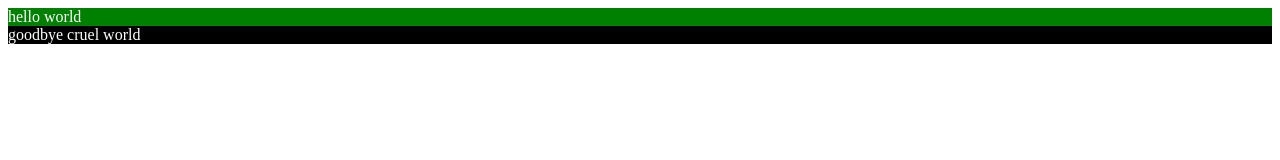
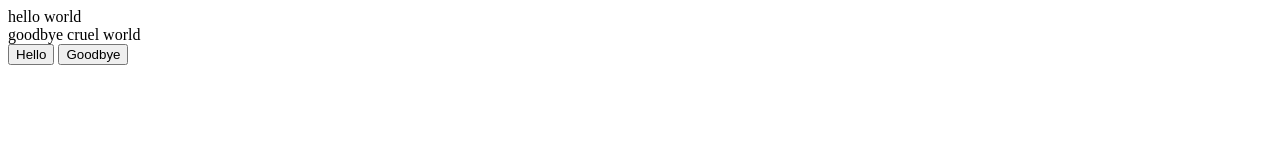
Before and after one commit to ashlinaronin/animation-practice, a plain HTML site: page index.html in a window 1280 px wide. Drawn offline with nearby package versions, Linux system fonts and the light colour scheme.

Commit message:
Add buttons to trigger animation

```diff
--- a/index.html
+++ b/index.html
@@ -11,13 +11,23 @@
     <div id="goodbye">
       goodbye cruel world
     </div>
+    <button type="button" id="hello-btn">Hello</button>
+    <button type="button" id="goodbye-btn">Goodbye</button>
+
     <!-- don't need all this functionality for now but easier to include one file during dev -->
     <script src="http://cdnjs.cloudflare.com/ajax/libs/gsap/latest/TweenMax.min.js"></script>
     <!-- add animation code here -->
     <script type="text/javascript">
-      new TweenLite("#hello", 1.5, {backgroundColor: "green", color: "white", ease:Power2.easeInOut});
+      var helloTween = new TweenLite.to("#hello", 1.5, {backgroundColor: "green", color: "white", ease:Power2.easeInOut, paused: true});
 
-      new TweenLite("#goodbye", 2.0, {backgroundColor: "black", color: "white", ease:Power3.easeInOut});
+      var goodbyeTween = new TweenLite.to("#goodbye", 2.0, {backgroundColor: "black", color: "white", ease:Power3.easeInOut, paused: true});
+
+      document.getElementById('hello-btn').onclick = function() {
+        helloTween.resume();
+      }
+      document.getElementById('goodbye-btn').onclick = function() {
+        goodbyeTween.resume();
+      }
     </script>
   </body>
 </html>
```
